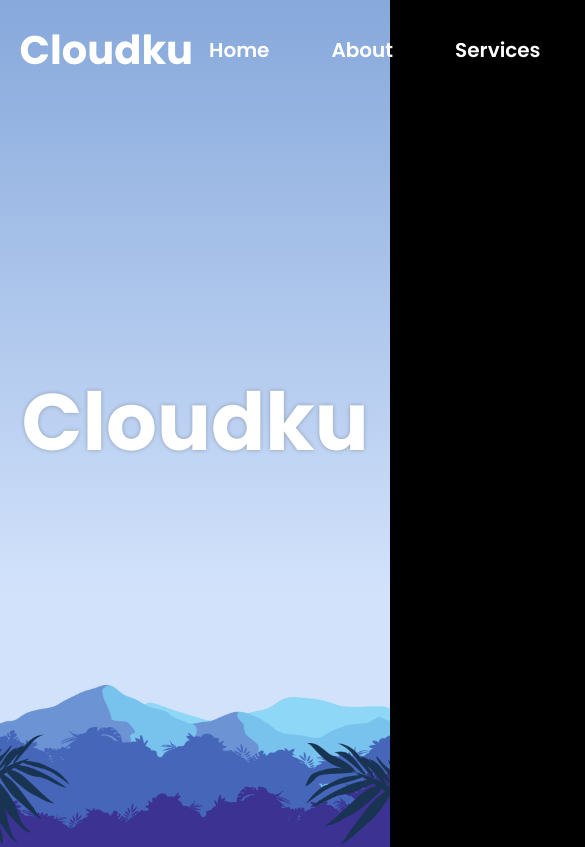
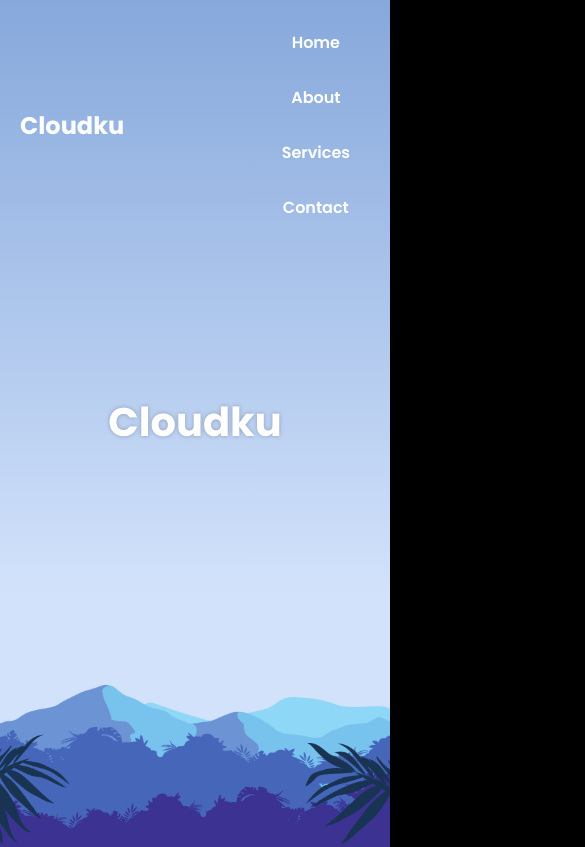
Before and after one commit to CasperCloudku/ANTISARA, a plain HTML site: page index.html in a window 390 px wide. Shown: the top 847 px of the page, 585 px wide, since content can reach past the window. Drawn offline with Linux system fonts and the light colour scheme.

Commit message:
Add files via upload

```diff
--- a/style.css
+++ b/style.css
@@ -46,7 +46,7 @@ header nav:hover > a:not(:hover) {
 
 .home {
     display: flex;
-    height: 100vh; /* Mengubah 100dvh menjadi 100vh */
+    height: 100vh;
     background: linear-gradient(to top, #D2E2FB 30%, #86A8DB);
     position: relative;
     overflow: hidden;
@@ -67,14 +67,13 @@ header nav:hover > a:not(:hover) {
     color: white;
     font-size: 80px;
     text-shadow: 0px 0px 4px rgba(0, 0, 0, 0.25);
-    opacity: 0; /* Set opasitas awal menjadi 0 */
-    transition: opacity 1s ease; /* Tambahkan transisi opasitas */
+    opacity: 0;
+    transition: opacity 1s ease;
 }
 
 .home .title.show {
-    opacity: 1; /* Set opasitas menjadi 1 untuk menampilkan judul dengan efek fade-in */
+    opacity: 1;
 }
-
 
 .about {
     padding: 50px;
@@ -83,6 +82,42 @@ header nav:hover > a:not(:hover) {
     position: relative;
     z-index: 100;
 }
+
 .about h1 {
     font-size: 40px;
 }
+
+/* Aturan Media Query untuk Responsif */
+@media only screen and (max-width: 768px) {
+    header {
+        height: auto;
+        padding: 20px;
+    }
+
+    header h1 {
+        font-size: 24px;
+    }
+
+    header nav {
+        flex-direction: column;
+        gap: 10px;
+        align-items: center;
+    }
+
+    header nav a {
+        padding: 10px 20px;
+        font-size: 16px;
+    }
+
+    .home .title {
+        font-size: 40px;
+    }
+
+    .about {
+        padding: 20px;
+    }
+
+    .about h1 {
+        font-size: 24px;
+    }
+}
```
